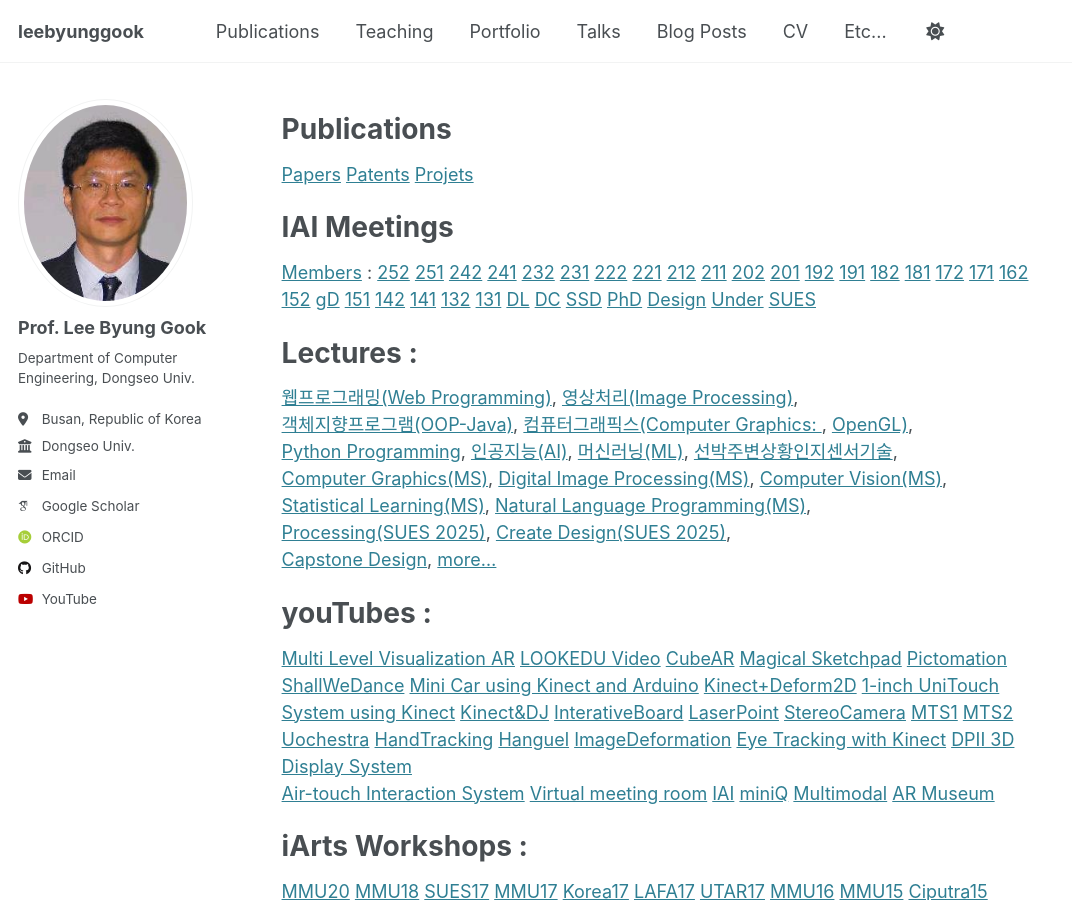
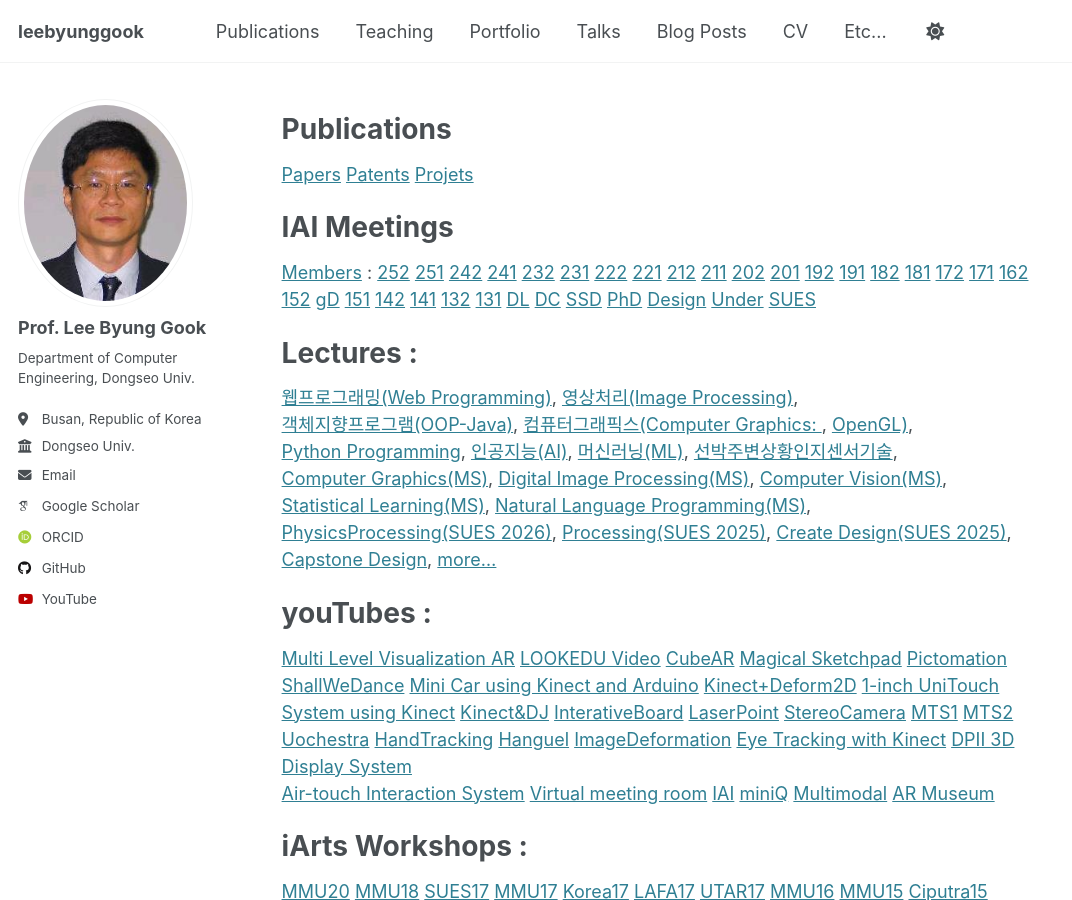
Before and after one commit to leebyunggook/leebyunggook.github.io, a Jekyll site: the page built from _pages/about.md, in a window 1280 px wide and 900 px high. Shown: the whole window, without its empty margins (0-1072 px from the left). Built offline with Jekyll 4.4.1, drawn with Linux system fonts in a browser that asks for light colours; some web fonts are replaced.

Commit message:
Update about.md

```diff
--- a/_pages/about.md
+++ b/_pages/about.md
@@ -66,6 +66,7 @@ Lectures :
 [Computer Vision(MS)](https://drive.google.com/open?id=1sB1zkrUjNu39_mJV-ewqLZBx7sBneBe96yJoPJS1l6Q){:target="_blank"},
 [Statistical Learning(MS)](https://docs.google.com/document/d/1-Mk8ICZ-cTzDBHtl2xLuo3tRAFYpiFSyscE4lYNY0f8/edit?usp=sharing){:target="_blank"},
 [Natural Language Programming(MS)](https://docs.google.com/document/d/1v-VuDiE1_xePzTqUUiEVHEiV_AgnpWlQcBTYa6g9GsY/edit?usp=sharing){:target="_blank"},
+[PhysicsProcessing(SUES 2026)](./PhysicsProcessing.md){:target="_blank"},
 [Processing(SUES 2025)](https://sg.docworkspace.com/d/cIHSvpJlBpLiVxgY?from=dch){:target="_blank"},
 [Create Design(SUES 2025)](https://sg.docworkspace.com/d/cICevpJlBwsfIxwY?from=dch){:target="_blank"},
 [Capstone Design](https://docs.google.com/document/d/1bYFbSYBAbrmrxhRcjVT4JlOUHjFBMOo-tWRMg0uZvP4/edit?usp=sharing){:target="_blank"},
```
